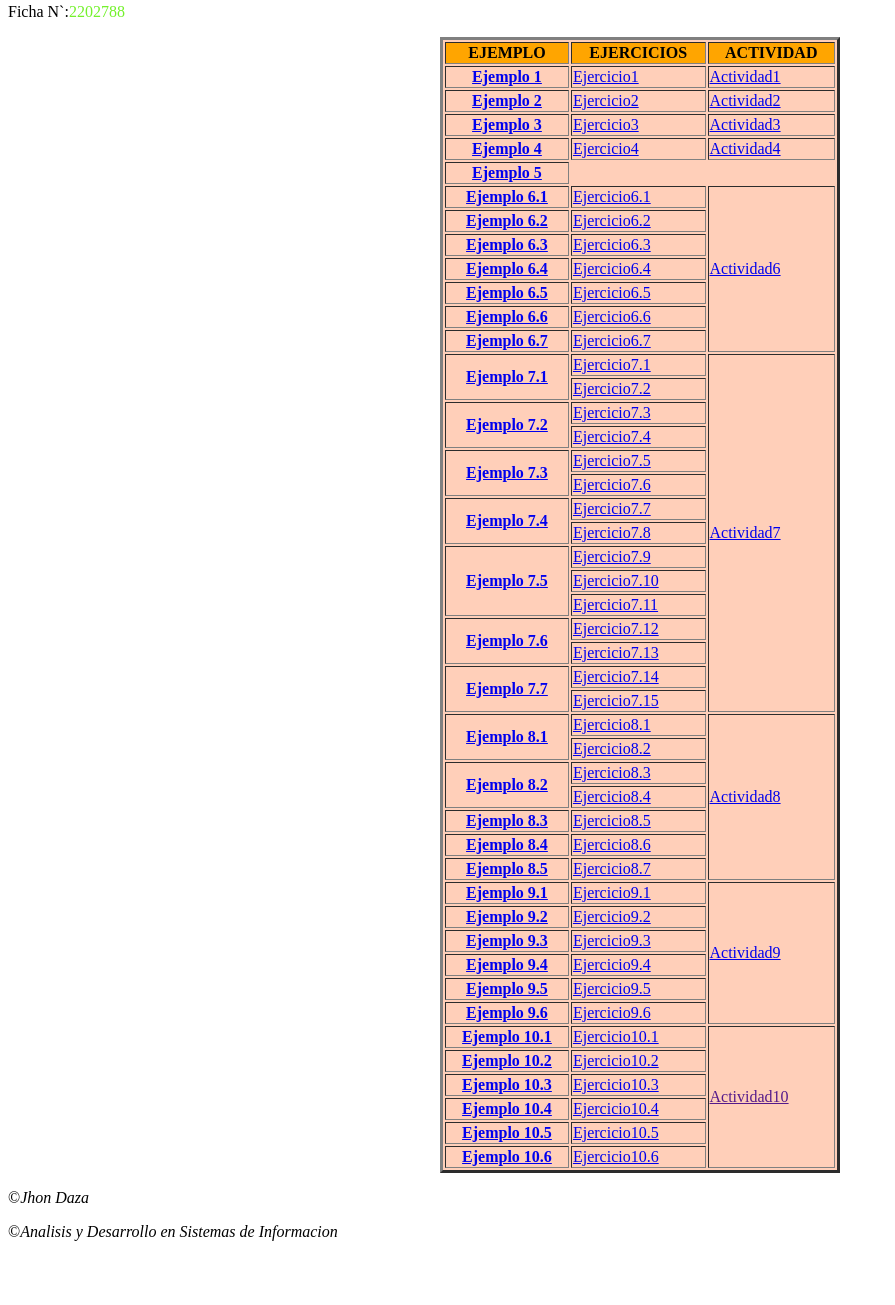
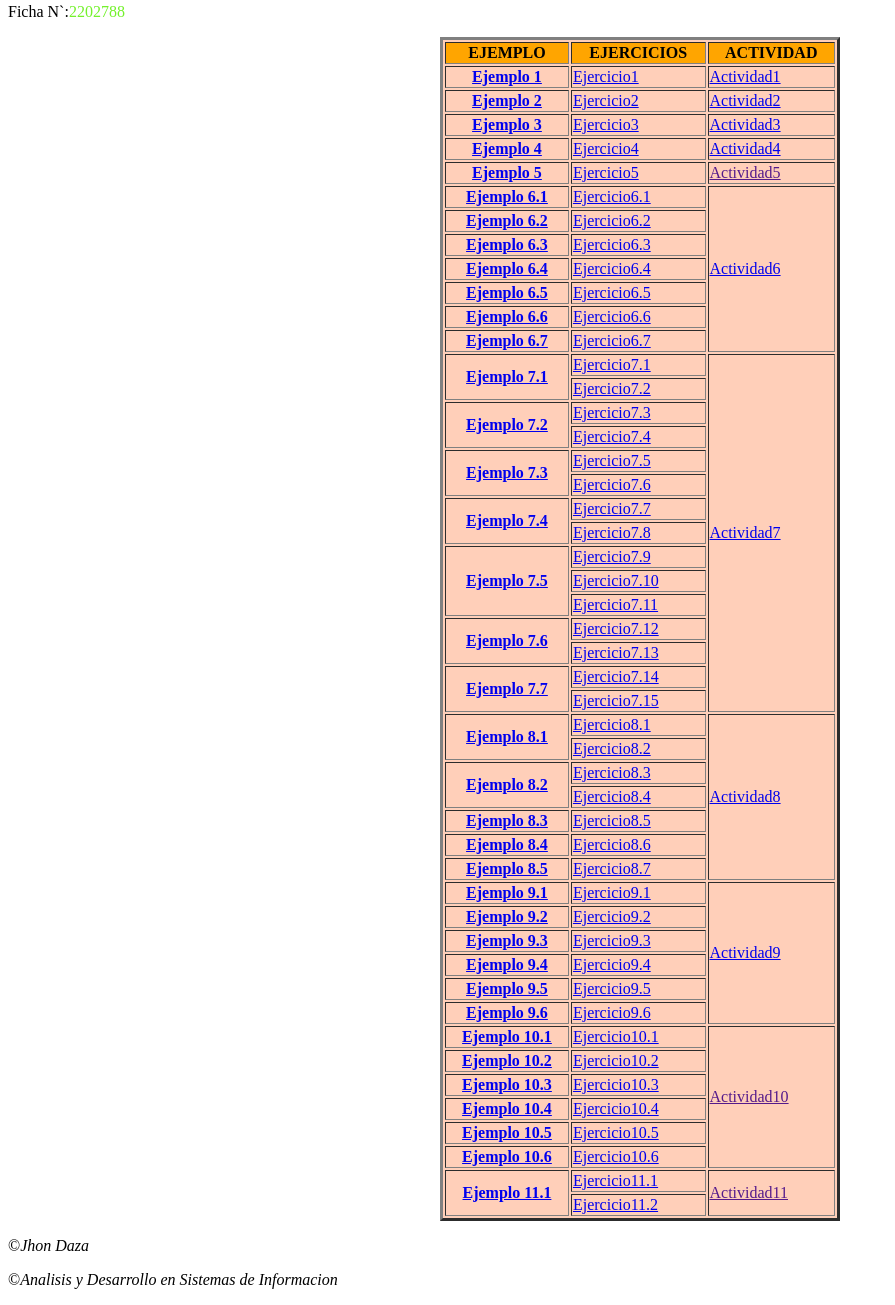
Before and after one commit to JhonDaza93/tablashtml.github.io, a plain HTML site: page index.html in a window 1280 px wide. Shown: the part 258-1563 px from the top of the page, without its empty margins (0-895 px from the left). Before the commit the page ends 1515 px from the top, so only its background shows below. Drawn offline with Linux system fonts and the light colour scheme.

Commit message:
Primer commit

```diff
--- a/index.html
+++ b/index.html
@@ -47,6 +47,8 @@
         </tr>
         <tr>
             <th><a href="./Ejercicios/imagen5.html">Ejemplo 5</a></th>
+            <td><a href="./ejercicios/ejercicio5.html">Ejercicio5</a></td>
+            <td><a href=""target="_blank">Actividad5</a></td>
 
         </tr>
         <tr>
@@ -208,6 +210,14 @@
             <th><a href="./ejercicios/actividades/10_tema_img/Unidad_10_Page_6.png">Ejemplo 10.6</a></th>
             <td><a href="./ejercicios/ejercicio10.6.html">Ejercicio10.6</a></td>
         </tr>
+        <tr>
+            <th rowspan="2"><a href="./ejercicios/actividades/11_A_Exercise.pdf">Ejemplo 11.1</a></th>
+            <td><a href="./ejercicios/ejercicio11.1.html">Ejercicio11.1</a></td>
+            <td rowspan="2"><a href="">Actividad11</a></td>
+        </tr>
+        <tr>
+            <td><a href="./ejercicios/ejercicio11.2.html">Ejercicio11.2</a></td>
+        </tr>
 
 
     <div id="pbody">
```
